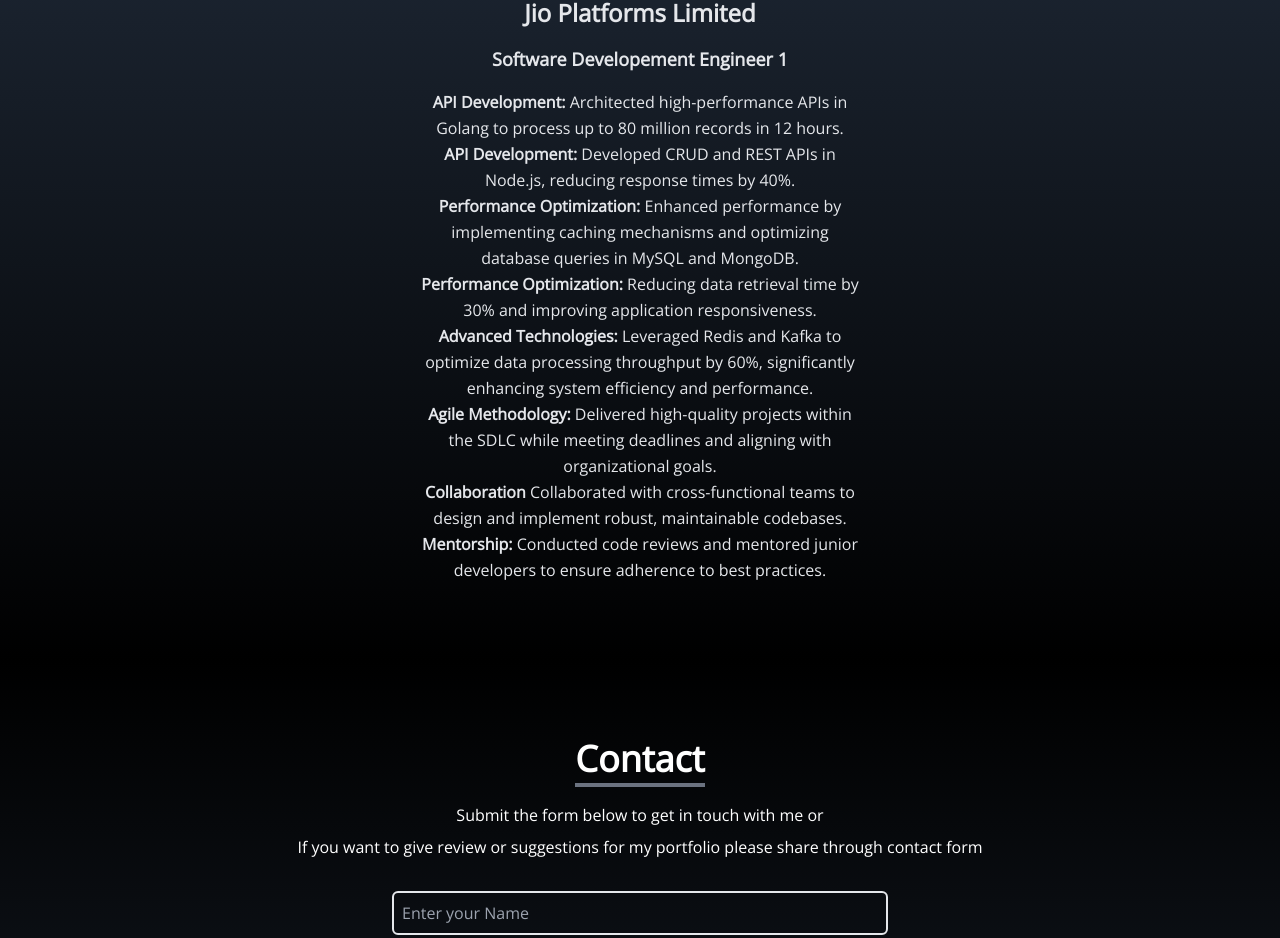
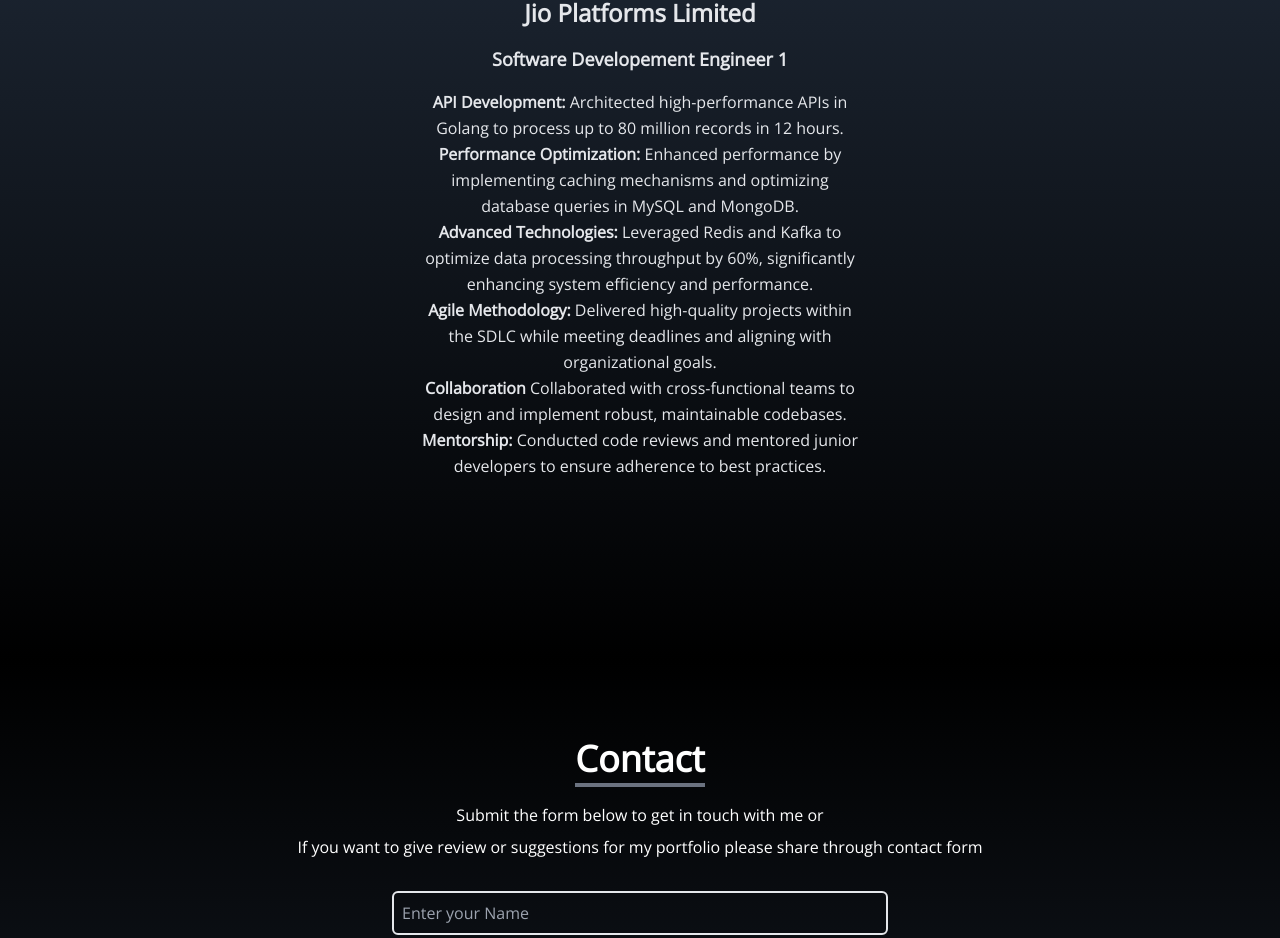
Before and after one commit to Parmeshkumardogra/react-portfolio, a React (Create React App) app: page / in a window 1280 px wide. Shown: the part 2747-3685 px from the top of the page. Built offline with nearby package versions, Linux system fonts and the light colour scheme.

Commit message:
Update Experience.js

```diff
--- a/src/components/Experience.js
+++ b/src/components/Experience.js
@@ -11,9 +11,7 @@
           <p className="text-base leading-relaxed">
                 <ul>
                   <li><strong>API Development:</strong> Architected high-performance APIs in Golang to process up to 80 million records in 12 hours.</li>
-                  <li><strong>API Development:</strong> Developed CRUD and REST APIs in Node.js, reducing response times by 40%.</li>
                   <li><strong>Performance Optimization:</strong> Enhanced performance by implementing caching mechanisms and optimizing database queries in MySQL and MongoDB.</li>
-                  <li><strong>Performance Optimization:</strong> Reducing data retrieval time by 30% and improving application responsiveness.</li>
                   <li><strong>Advanced Technologies:</strong> Leveraged Redis and Kafka to optimize data processing throughput by 60%, significantly enhancing system efficiency and performance.</li>
                   <li><strong>Agile Methodology:</strong> Delivered high-quality projects within the SDLC while meeting deadlines and aligning with organizational goals.</li>
                   <li><strong>Collaboration</strong> Collaborated with cross-functional teams to design and implement robust, maintainable codebases. </li>
```
